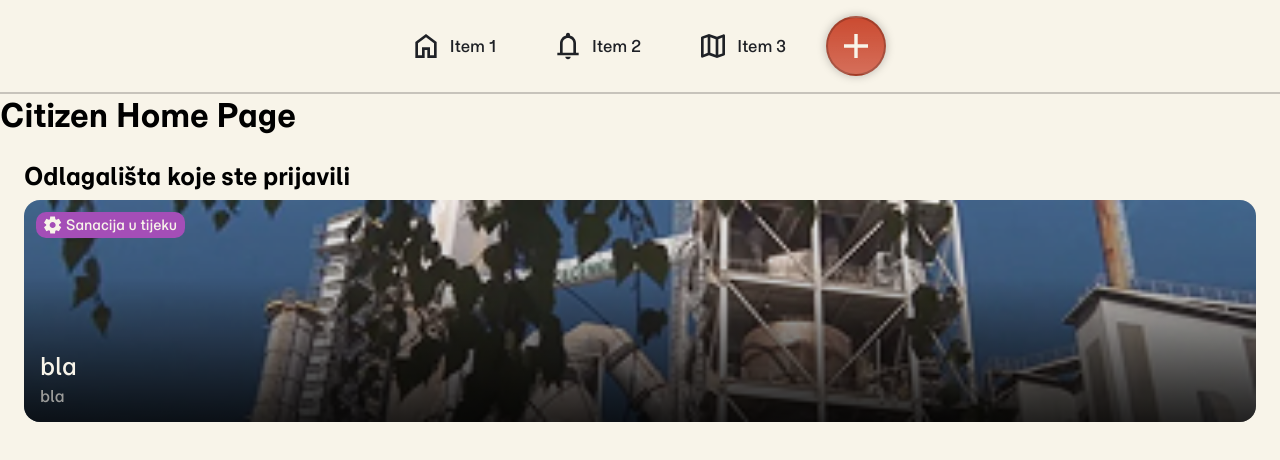
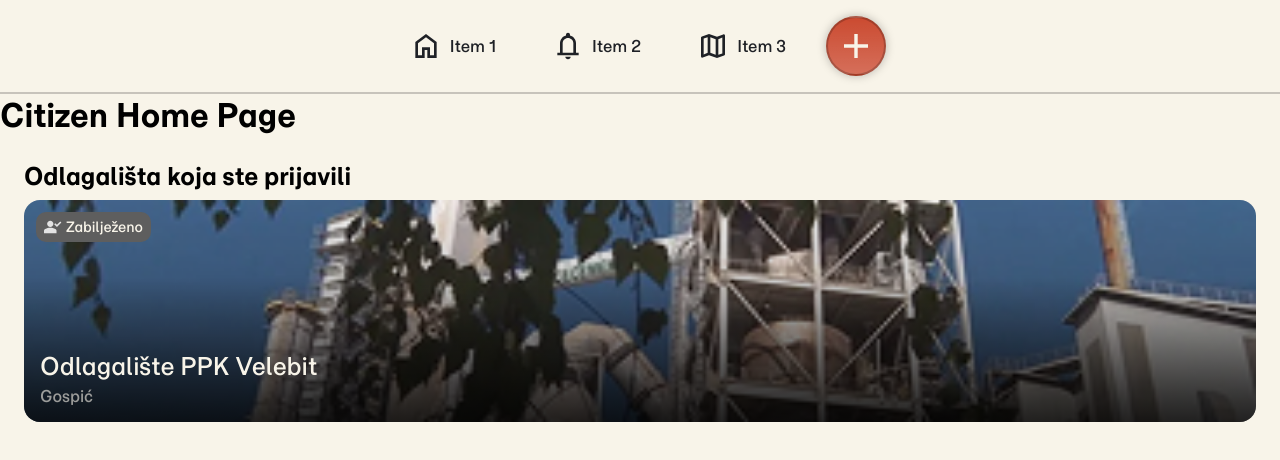
Before and after one commit to lovretomic/garbagebusters, a React (Vite) app in the folder frontend/: page /home in a window 1280 px wide. Shown: the top 460 px of the page. Built offline with nearby package versions, Linux system fonts and the light colour scheme.

Commit message:
added other badge types

```diff
--- a/frontend/src/components/ReportCard/ReportCard.module.scss
+++ b/frontend/src/components/ReportCard/ReportCard.module.scss
@@ -42,17 +42,21 @@
   display: flex;
   align-items: center;
   gap: 4px;
-  padding: 4px 8px;
+  padding: 6px 8px;
 
   border-radius: 10px;
-  background-color: #A44EB7;
-
   color: $primary-white;
   font-size: 14px;
   font-weight: 500;
   line-height: 1;
   white-space: nowrap;
 }
+
+.statusInProgress { background-color: #a44eb7; }
+.statusMarked     { background-color: #8b8b8b; }
+.statusChecked    { background-color: #5e5e5e; }
+
+
 
 .statusIcon {
   width: 18px;
--- a/frontend/src/components/ReportCard/ReportCard.tsx
+++ b/frontend/src/components/ReportCard/ReportCard.tsx
@@ -3,8 +3,28 @@ import React from "react";
 import clsx from "clsx";
 import GearIcon from "../../assets/icons/gear_icon.svg?react";
 import DefaultImage from "../../assets/images/default_image.png";
+import PersonCheckedIcon from "../../assets/icons/person_check_icon.svg?react";
+import FlagIcon from "../../assets/icons/flag_icon.svg?react";
 
-export type ReportStatus = "todo" | "in_progress";
+export type ReportStatus = "marked" | "checked" | "in_progress";
+
+const STATUS = {
+  in_progress: {
+    Icon: GearIcon,
+    label: "Sanacija u tijeku",
+    className: c.statusInProgress,
+  },
+  marked: {
+    Icon: FlagIcon,
+    label: "Teren pregledan",
+    className: c.statusMarked,
+  },
+  checked: {
+    Icon: PersonCheckedIcon,
+    label: "Zabilježeno",
+    className: c.statusChecked,
+  },
+};
 
 type ReportCardProps = {
   name?: React.ReactNode;
@@ -17,11 +37,12 @@ const ReportCard: React.FC<ReportCardProps> = ({
   name,
   area,
   imageUrl,
-  status = "in_progress",
+  status = "checked",
   className,
   ...handlers
 }) => {
   const resolvedImageUrl = imageUrl || DefaultImage;
+  const badge = status ? STATUS[status] : null;
   return (
     <div className={clsx(c.cardDiv, className)} {...handlers}>
       <div className={c.imageWrap}>
@@ -29,10 +50,10 @@ const ReportCard: React.FC<ReportCardProps> = ({
         <div className={c.gradientOverlay} />
       </div>
 
-      {status === "in_progress" && (
-        <div className={c.statusBadge}>
-          <GearIcon className={c.statusIcon} />
-          <span>Sanacija u tijeku</span>
+      {badge && (
+        <div className={clsx(c.statusBadge, badge.className)}>
+          <badge.Icon className={c.statusIcon} />
+          <span>{badge.label}</span>
         </div>
       )}
 
--- a/frontend/src/pages/CitizenHomePage/CitizenHomePage.tsx
+++ b/frontend/src/pages/CitizenHomePage/CitizenHomePage.tsx
@@ -6,8 +6,8 @@ const CitizenHomePage = () => {
     <>
       <h1>Citizen Home Page</h1>
       <div className={c.reportCardDiv}>
-        <h2 className={c.title}>Odlagališta koje ste prijavili</h2>
-        <ReportCard name="bla" area="bla" />
+        <h2 className={c.title}>Odlagališta koja ste prijavili</h2>
+        <ReportCard name="Odlagalište PPK Velebit" area="Gospić" />
       </div>
     </>
   );
```
Also changed, not shown: frontend/src/assets/icons/flag_icon.svg (added), frontend/src/assets/icons/person_check_icon.svg (added).
